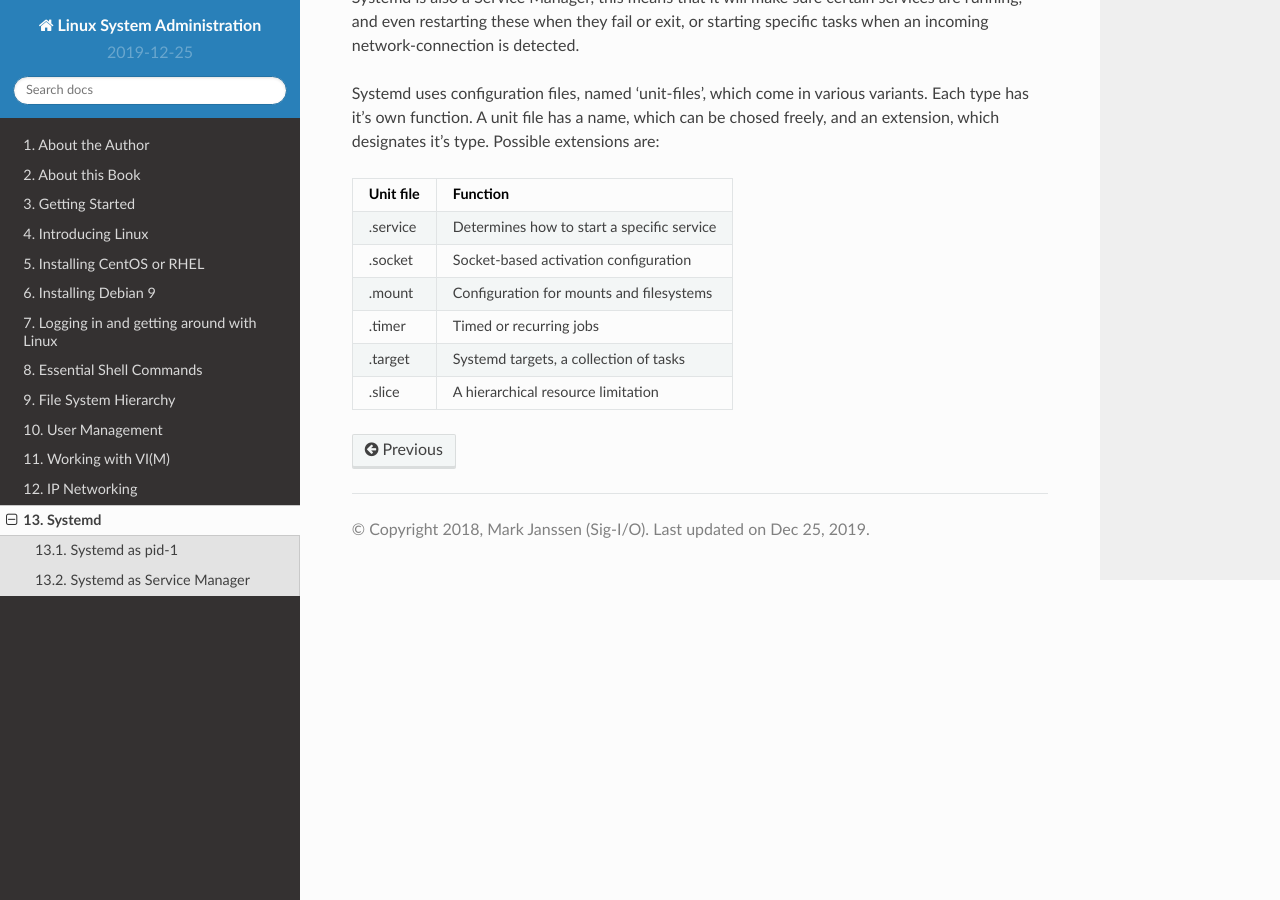
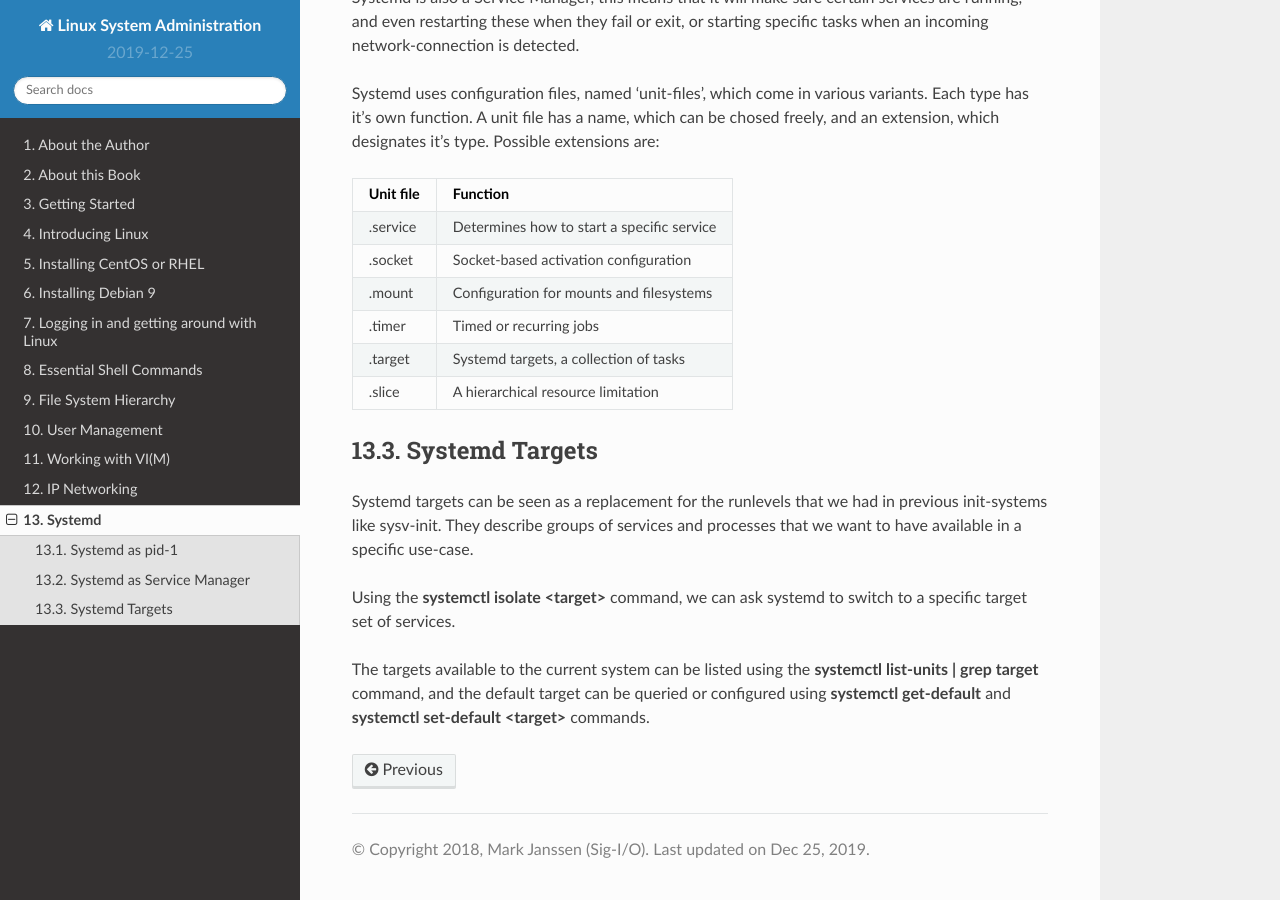
Before and after one commit to sigio/sysadminbook, a Sphinx documentation site: the page built from source/systemd.rst, in a window 1280 px wide and 900 px high, scrolled down 695 px. Built offline with Sphinx 7.4.7 and the Read the Docs theme 2.0.0, drawn with Linux system fonts in a browser that asks for light colours.

Commit message:
Updates on systemd chapter

```diff
--- a/source/systemd.rst
+++ b/source/systemd.rst
@@ -46,3 +46,25 @@ Unit file       Function
 .target         Systemd targets, a collection of tasks
 .slice          A hierarchical resource limitation
 =============   ===================================================
+
+Systemd Targets
+---------------
+
+Systemd targets can be seen as a replacement for the runlevels that we had in previous
+init-systems like sysv-init. They describe groups of services and processes that we want
+to have available in a specific use-case.
+
+Using the **systemctl isolate <target>** command, we can ask systemd to switch to a specific
+target set of services.
+
+The targets available to the current system can be listed using the **systemctl
+list-units | grep target** command, and the default target can be queried or configured
+using **systemctl get-default** and **systemctl set-default <target>** commands.
+
+.. index::
+   single: systemctl
+   single: target
+   single: systemctl; set-default
+   single: systemctl; get-default
+   single: systemctl; list-units
+   single: systemctl; isolate
```
